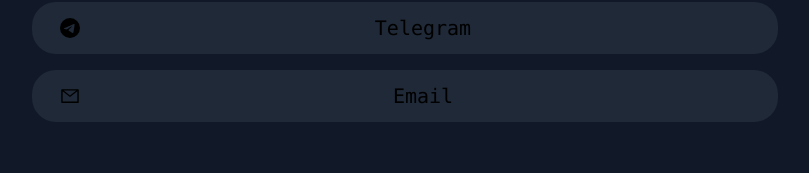
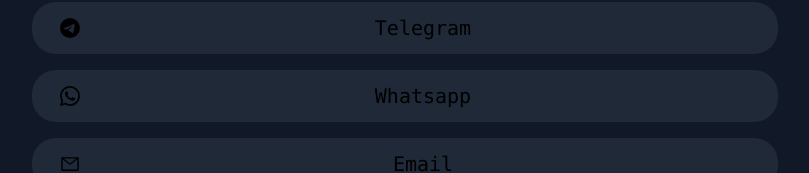
Before and after one commit to 0xMiyu/linkpage_next_tailwind, a Next.js app: page / in a window 1280 px wide. Shown: the part 399-572 px from the top of the page, without its empty margins (235-1044 px from the left). Built offline with nearby package versions, Linux system fonts and the light colour scheme.

Commit message:
feat: added whatsapp link and tidied up code

```diff
--- a/package.json
+++ b/package.json
@@ -19,7 +19,8 @@
     "react": "18.2.0",
     "react-dom": "18.2.0",
     "react-icons": "^4.9.0",
-    "typescript": "4.9.5"
+    "typescript": "4.9.5",
+    "vanta": "^0.5.24"
   },
   "devDependencies": {
     "autoprefixer": "^10.4.13",
--- a/pages/index.tsx
+++ b/pages/index.tsx
@@ -1,10 +1,17 @@
 import Head from "next/head";
 import Image from "next/image";
 import { Inter } from "@next/font/google";
-import { BsGithub, BsLinkedin, BsTelegram, BsTwitter } from "react-icons/bs";
+import { BsGithub, BsLinkedin, BsTelegram, BsTwitter, BsWhatsapp } from "react-icons/bs";
 import {AiOutlineMail} from "react-icons/ai"
 
 const inter = Inter({ subsets: ["latin"] });
+
+const GITHUB_LINK = "https://github.com/0xmiyu"
+const LINKEDIN_LINK = "https://www.linkedin.com/in/martinongyj/"
+const TWITTER_LINK = "https://twitter.com/0xmiyu"
+const TELEGRAM_LINK = "https://t.me/miyu_sol"
+const WHATSAPP_LINK = "https://wa.me/6597114549"
+const EMAIL_LINK = "mailto:ong.martin24@gmail.com"
 
 export default function Home() {
     return (
@@ -38,7 +45,7 @@
                                 <BsGithub className="ml-auto" />
 
                                 <a
-                                    href="https://github.com/0xmiyu"
+                                    href={GITHUB_LINK}
                                     target="_blank"
                                     rel="noopener noreferrer"
                                     className="flex-1 text-center"
@@ -51,7 +58,7 @@
                             <div className="flex items-center">
                                 <BsLinkedin className="ml-auto" />
                                 <a
-                                    href="https://www.linkedin.com/in/martinongyj/"
+                                    href={LINKEDIN_LINK}
                                     target="_blank"
                                     rel="noopener noreferrer"
                                     className="flex-1 text-center"
@@ -65,7 +72,7 @@
                             <div className="flex items-center">
                                 <BsTwitter className="ml-auto" />
                                 <a
-                                    href="https://twitter.com/0xmiyu"
+                                    href={TWITTER_LINK}
                                     target="_blank"
                                     rel="noopener noreferrer"
                                     className="flex-1 text-center"
@@ -78,7 +85,7 @@
                             <div className="flex items-center">
                                 <BsTelegram className="ml-4" />
                                 <a
-                                    href="https://t.me/miyu_sol"
+                                    href={TELEGRAM_LINK}
                                     target="_blank"
                                     rel="noopener noreferrer"
                                     className="flex-1 text-center"
@@ -87,11 +94,24 @@
                                 </a>
                             </div>
                         </li>
+                        <li className="p-3 mb-4 bg-gray-800 rounded-3xl hover:bg-gray-300 hover:text-black">
+                            <div className="flex items-center">
+                                <BsWhatsapp className="ml-4" />
+                                <a
+                                    href={WHATSAPP_LINK}
+                                    target="_blank"
+                                    rel="noopener noreferrer"
+                                    className="flex-1 text-center"
+                                >
+                                    Whatsapp
+                                </a>
+                            </div>
+                        </li>
                         <li className="p-3 mb-2 bg-gray-800 rounded-3xl hover:bg-gray-300 hover:text-black">
                             <div className="flex items-center">
                                 <AiOutlineMail className="ml-4" />
                                 <a
-                                    href="mailto:ong.martin24@gmail.com"
+                                    href={EMAIL_LINK}
                                     target="_blank"
                                     rel="noopener noreferrer"
                                     className="flex-1 text-center"
```
Also changed, not shown: 1 other file (tests, documents, lock files or other folders).
